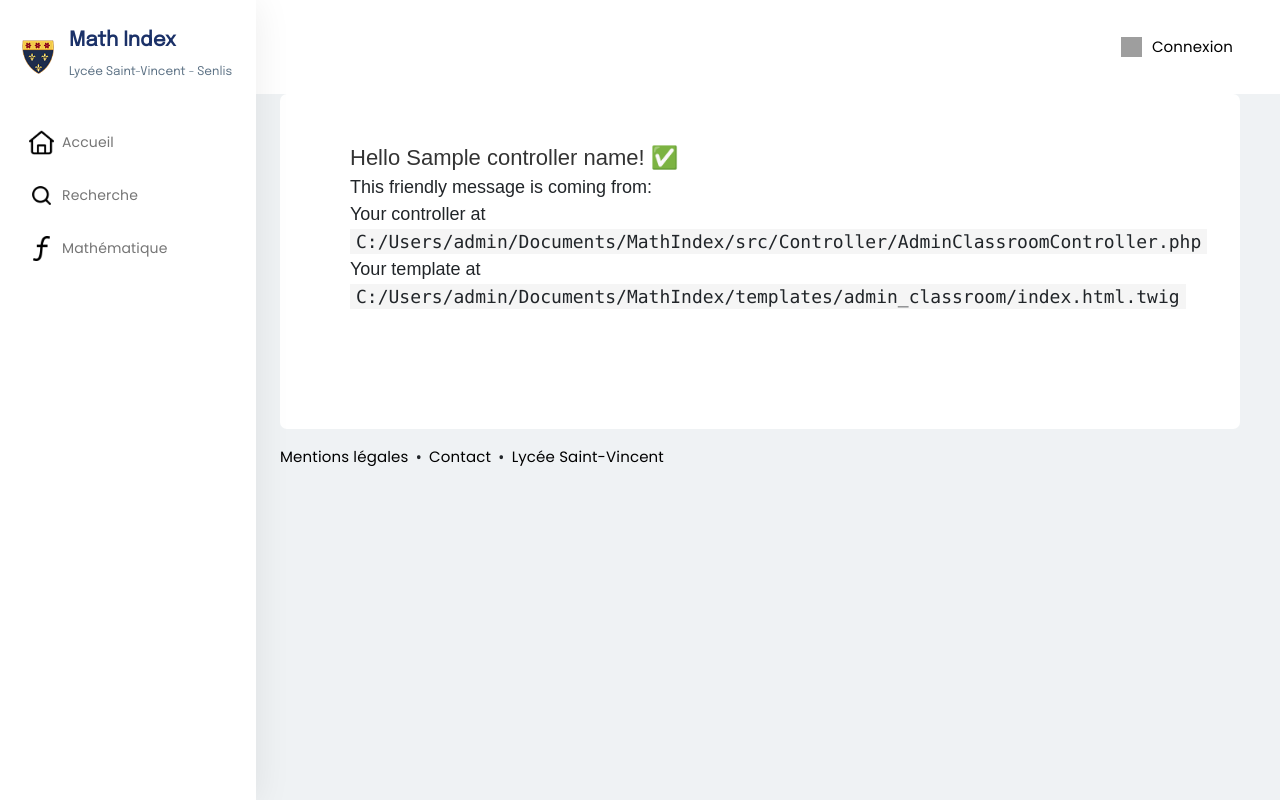
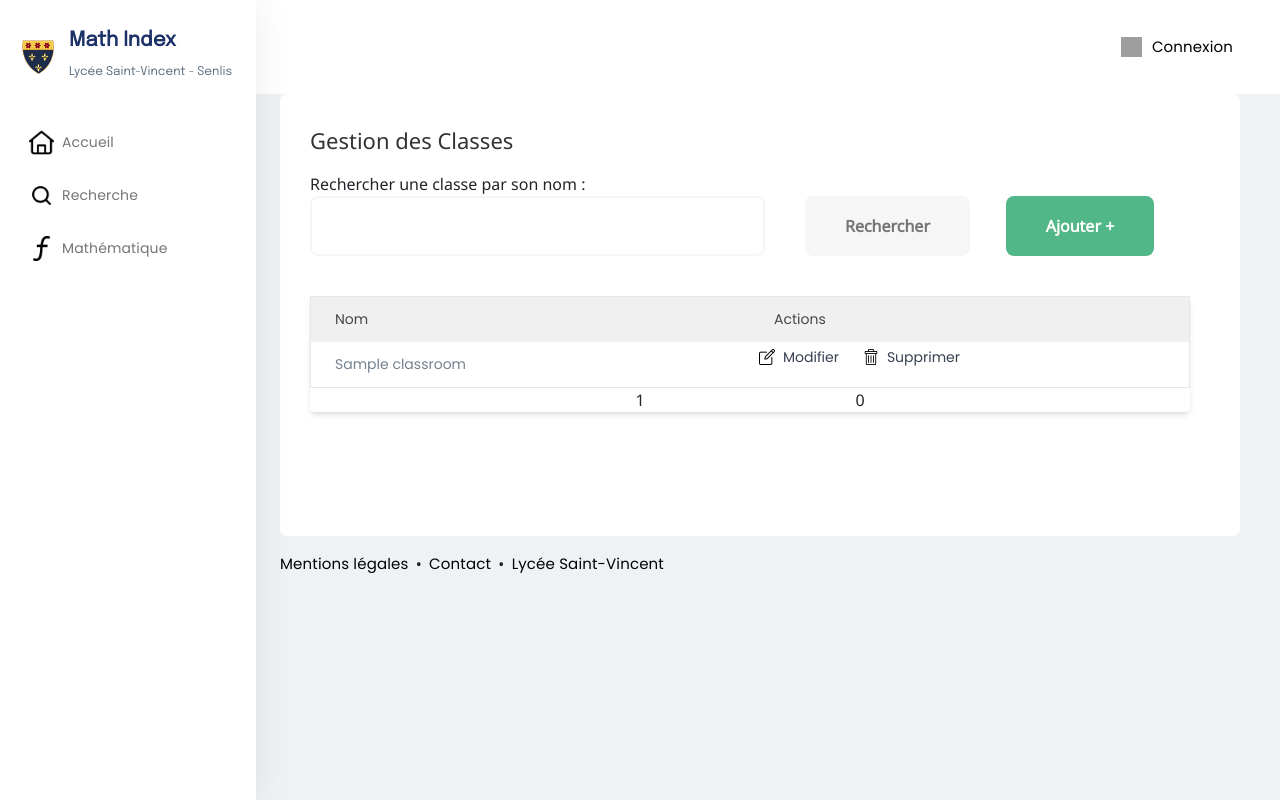
Before and after one commit to DuDuch23/MathIndex, a Symfony app: template templates/admin/classroom/index.html.twig in a window 1280 px wide. Run offline with Twig, Linux system fonts and the light colour scheme; the template is opened without the code that fills it: most values are stand-ins (such as "Sample title", 1, 10 or a date in 2020); style sheets or scripts are compiled from the project's sources; some libraries are stand-ins or nearby versions; grey boxes are pictures that could not be loaded.

Commit message:
ajout admin classes

```diff
--- a/assets/styles/app.scss
+++ b/assets/styles/app.scss
@@ -14,3 +14,4 @@
 @import 'pages/mathematique.scss';
 @import 'pages/soumettre.scss';
 @import 'admin/admin.scss';
+@import 'admin/classroom.scss';
--- a/templates/admin/classroom/index.html.twig
+++ b/templates/admin/classroom/index.html.twig
@@ -3,18 +3,67 @@
 {% block title %}Hello AdminClassroomController!{% endblock %}
 
 {% block body %}
-<style>
-    .example-wrapper { margin: 1em auto; max-width: 800px; width: 95%; font: 18px/1.5 sans-serif; }
-    .example-wrapper code { background: #F5F5F5; padding: 2px 6px; }
-</style>
-
-<div class="example-wrapper">
-    <h1>Hello {{ controller_name }}! ✅</h1>
-
-    This friendly message is coming from:
-    <ul>
-        <li>Your controller at <code>C:/Users/admin/Documents/MathIndex/src/Controller/AdminClassroomController.php</code></li>
-        <li>Your template at <code>C:/Users/admin/Documents/MathIndex/templates/admin_classroom/index.html.twig</code></li>
-    </ul>
-</div>
+    <h1 class="mb-4">Gestion des Classes</h1>
+    <label>Rechercher une classe par son nom :</label>
+    <div class="flex">
+        <form class="form-group w-3/4 flex" action="{{ path('admin_panel_user') }}">
+            <input class="mr-10">
+            <input type="hidden" name="email">
+            <input type="hidden" name="lastName">
+            <input type="hidden" name="firstName">
+            <button class="btn" type="submit">
+                Rechercher
+            </button>
+        </form>
+        <form class="form-group w-1/4 flex justify-center" action="#" method="post">
+            <button class="btn_add btn-add" type="submit">
+                Ajouter +
+            </button>
+        </form>
+    </div>
+    <div class="bg-white shadow-md rounded my-6">
+    <table class="container-exercises w-full table-fixed mt-10">
+        <thead class="thead-exercises">
+            <tr>
+                <th class="table-size-clamp">Nom</th>
+                <th class="table-size-clamp">Actions</th>
+            </tr>
+        </thead>
+        <tbody class="text-gray-600">
+            {% if classrooms is defined %}
+                {% if classrooms is not empty %}
+                    {% for classroom in classrooms %}
+                    <tr class="hover:bg-gray-100">
+                        <td class="table-size-clamp info-exercise">{{ classroom.name }}</td>
+                        <td class="flex align-center">
+                            <form action="{{ path('admin_panel_classroom_edit', {id: classroom.id}) }}" method="get" class="mr-2">
+                                <button type="submit" class="flex items-center px-2 py-1 text-sm font-medium leading-5 text-gray-700 transition-colors duration-150 active:bg-gray-200 hover:bg-gray-100 focus:outline-none focus:shadow-outline-gray">
+                                    <img src="{{ asset('media/editer.png') }}" alt="Modifier" class="w-4 h-4 mr-2">
+                                    <span>Modifier</span>
+                                </button>
+                            </form>
+                            <form action="{{ path('admin_panel_classroom_delete', {id: classroom.id}) }}" method="post" onsubmit="return confirm('Êtes-vous sûr de vouloir supprimer cette classe ?');">
+                                <input type="hidden" name="_token" value="{{ csrf_token('delete' ~ classroom.id) }}">
+                                <button type="submit" class="flex items-center px-2 py-1 text-sm font-medium leading-5 text-gray-700 transition-colors duration-150 active:bg-gray-200 hover:bg-gray-100 focus:outline-none focus:shadow-outline-gray">
+                                    <img src="{{ asset('media/delete.png') }}" alt="Supprimer" class="w-4 h-4 mr-2">
+                                    <span>Supprimer</span>
+                                </button>
+                            </form>
+                        </td>
+                    </tr>
+                    {% endfor %}
+                {% endif %}
+            {% endif %}
+        </tbody>
+    </table>
+    {% if classrooms is not empty %}
+        {% if classrooms is defined %}
+            {% include "components/pagination.html.twig" with {
+                route: 'admin_panel_classroom',
+                currentPage,
+                countPages
+            } only %}
+        {% endif %}
+    </div>
+    {% endif %}
 {% endblock %}
```
Also changed, not shown: src/Controller/Admin/ClassroomController.php (+69 -3 lines), src/Form/ClassroomType.php (added, +27 -0 lines), templates/admin/classroom/delete.hmtl.twig (added, +7 -0 lines), templates/admin/classroom/edit.html.twig (added, +21 -0 lines), assets/styles/admin/classroom.scss (added).
